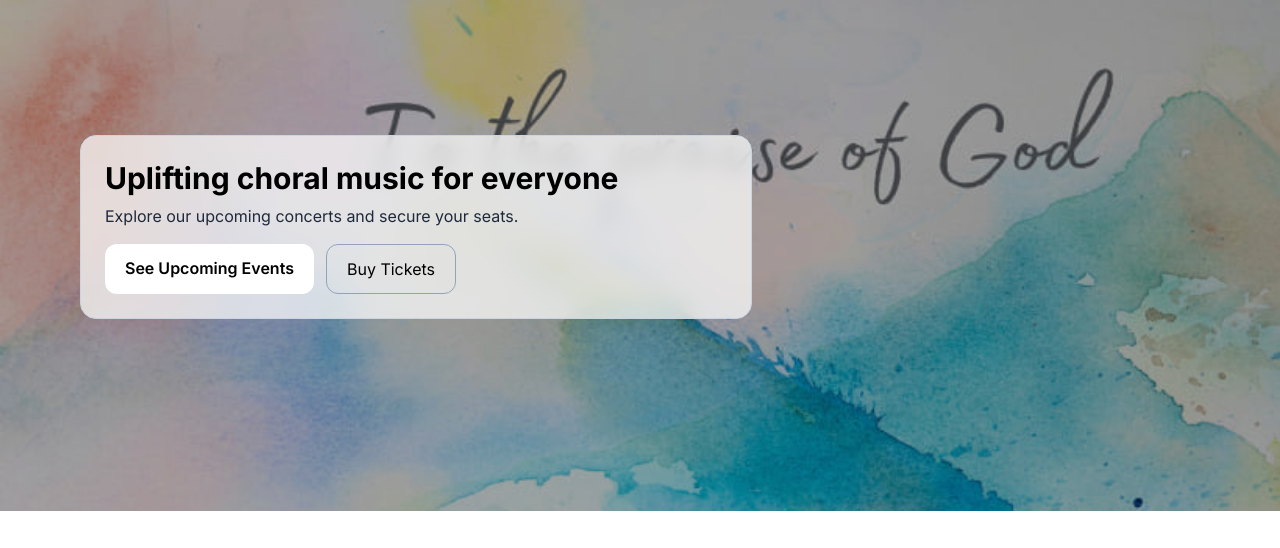
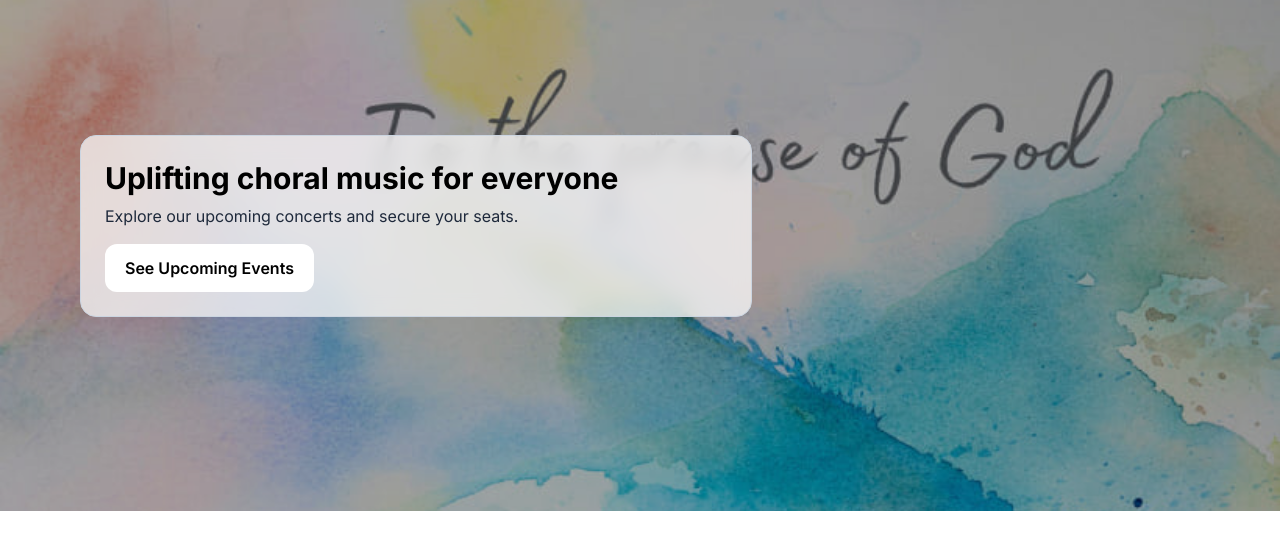
Before and after one commit to LaudemDeiTickets/choir-tickets, a website: page index.html in a window 1280 px wide. Shown: the part 244-792 px from the top of the page. Drawn offline with nearby package versions, Linux system fonts and the light colour scheme; no server answers.

Commit message:
Update index.html

```diff
--- a/index.html
+++ b/index.html
@@ -60,10 +60,7 @@
               See Upcoming Events
             </a>
             <!-- keep the link but make text black too -->
-            <a id="heroBuyBtn" href="eventinfo.html" class="px-5 py-3 rounded-xl border border-slate-400 text-black hover:bg-white/10">
-              Buy Tickets
-            </a>
-          </div>
+            </div>
         </div>
       </div>
     </div>
```
